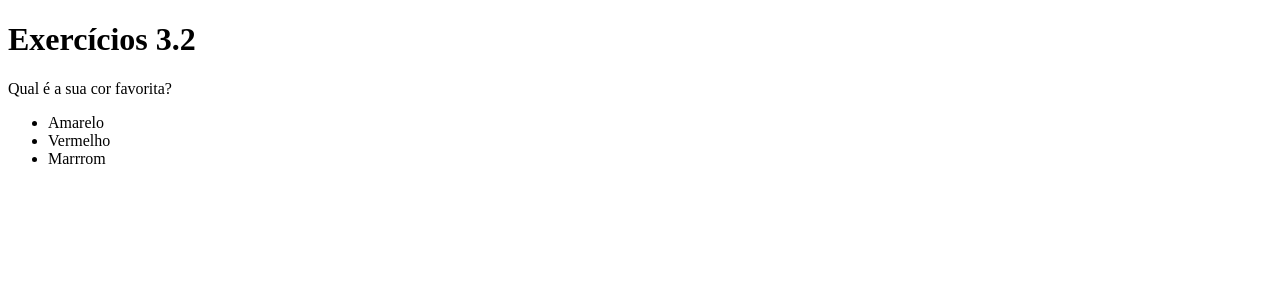
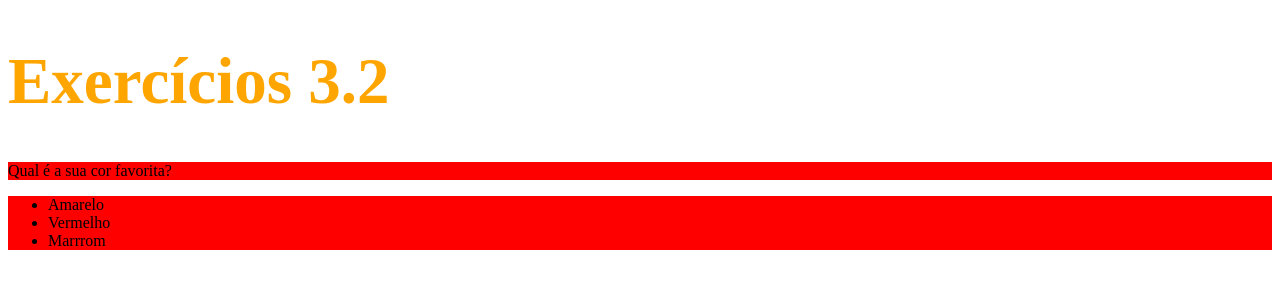
Before and after one commit to LucasRosa53/trybe-exercicio, a plain HTML site: page fundamentos/secao-03-html-css/dia02-html-css/index.html in a window 1280 px wide. Drawn offline with Linux system fonts and the light colour scheme.

Commit message:
alterado as cores e tamanho h1

```diff
--- a/fundamentos/secao-03-html-css/dia02-html-css/index.html
+++ b/fundamentos/secao-03-html-css/dia02-html-css/index.html
@@ -5,12 +5,27 @@
     <meta http-equiv="X-UA-Compatible" content="IE=edge">
     <meta name="viewport" content="width=device-width, initial-scale=1.0">
     <title>HTML</title>
-    <style></style>
+    <style>
+        h1 {
+            font-size: 65px;
+            color: orange;
+        }
+
+        ul {
+
+            background-color: rgb(0, 238, 255);
+        }
+        .cores-mesmo-tempo {
+            background-color: red;
+        }
+    </style>
 </head>
 <body>
     <h1>Exercícios 3.2</h1>
-    <p>Qual é a sua cor favorita?</p>
-    <ul>
+
+    <p class="cores-mesmo-tempo">Qual é a sua cor favorita?</p>
+
+    <ul class="cores-mesmo-tempo">
         <li>Amarelo</li>
         <li>Vermelho</li>
         <li>Marrrom</li>
```
